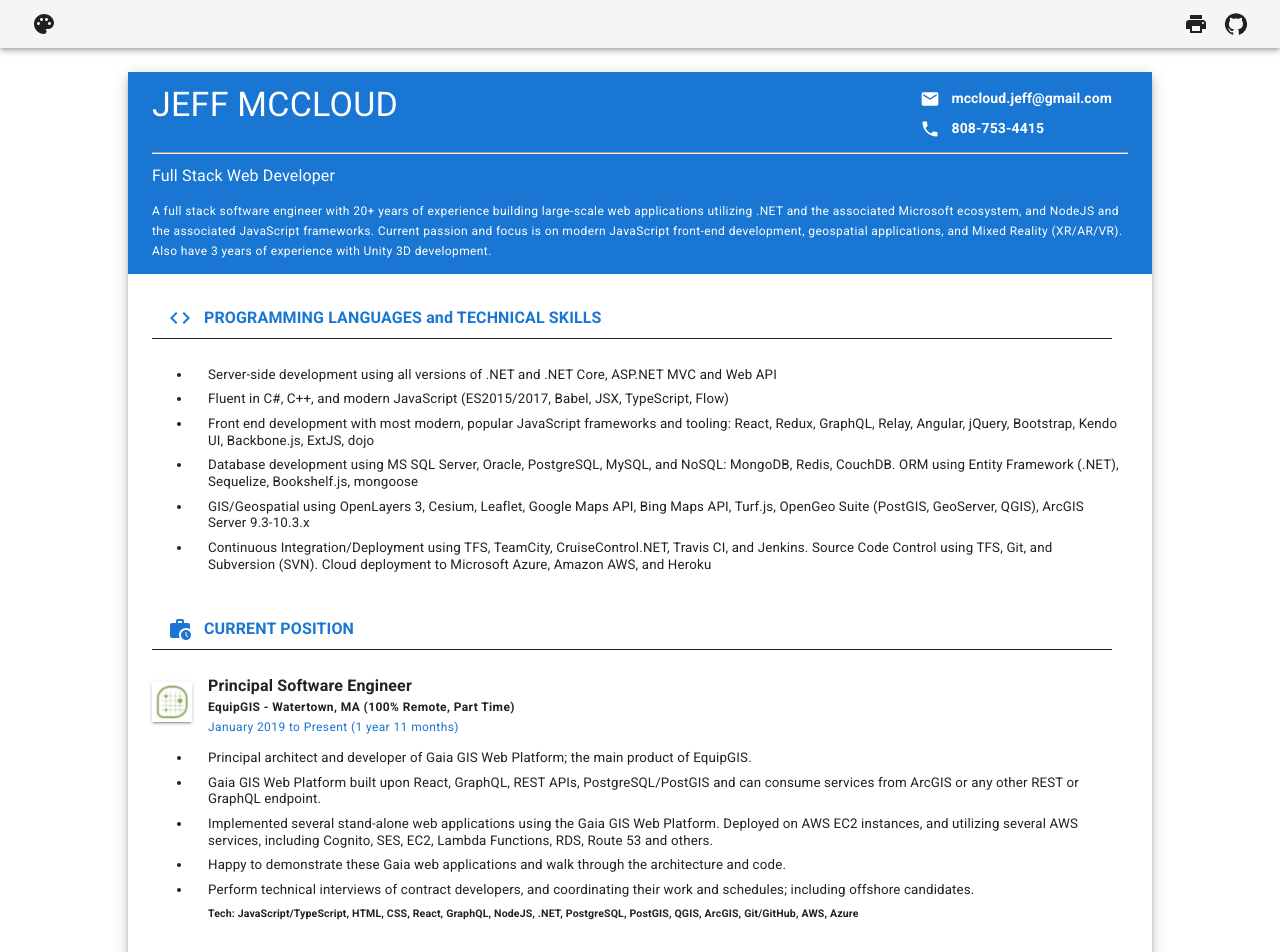
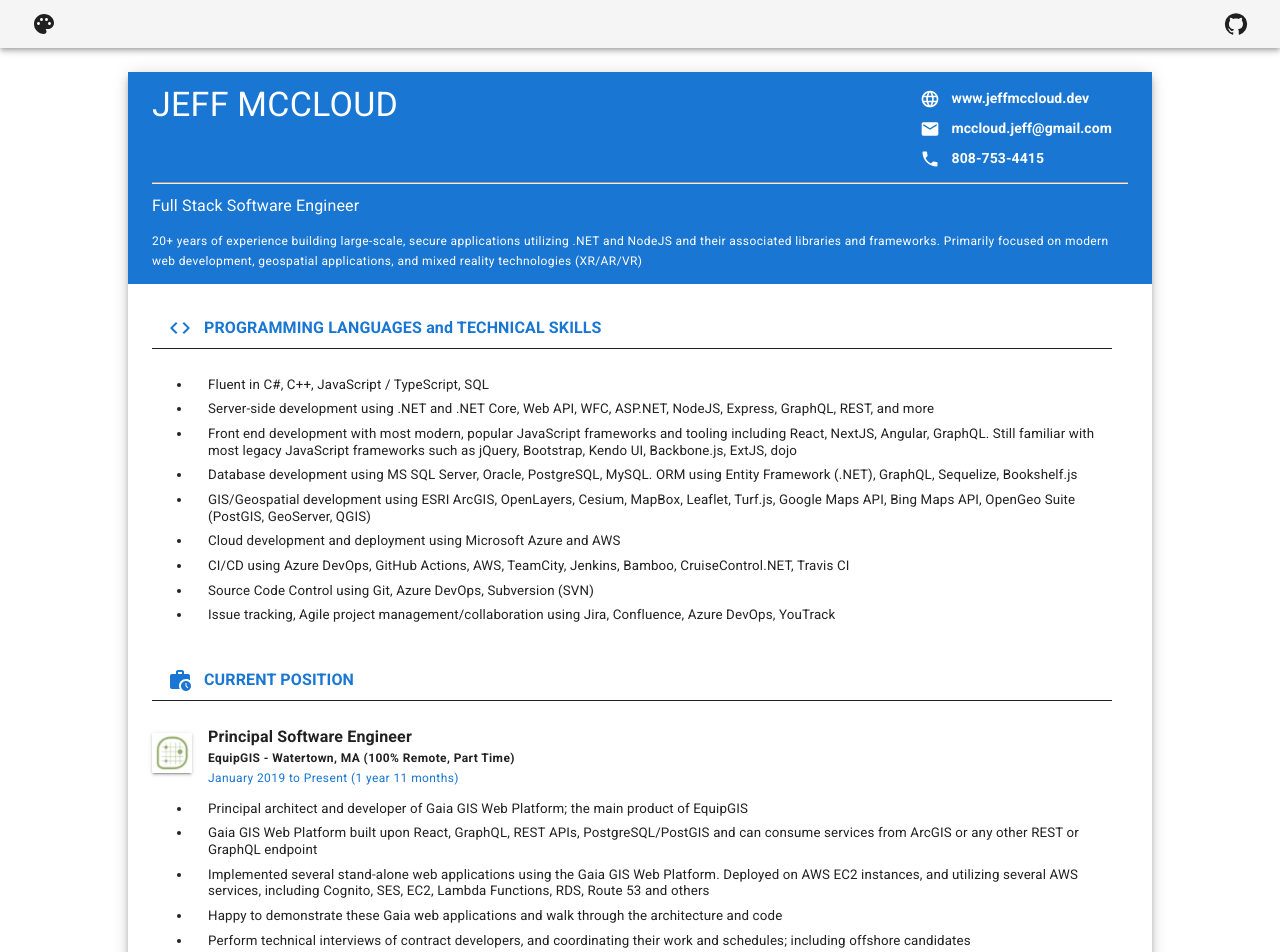
Before and after one commit to mccloud-jeff/react-resume-mui, a Next.js app: page / in a window 1280 px wide. Shown: the top 952 px of the page. Built offline with nearby package versions, Linux system fonts and the light colour scheme.

Commit message:
Updated resume JSON

```diff
--- a/components/Header/Header.tsx
+++ b/components/Header/Header.tsx
@@ -10,12 +10,14 @@
 } from "@mui/material";
 import EmailIcon from "@mui/icons-material/Email";
 import PhoneIcon from "@mui/icons-material/Phone";
+import LanguageIcon from "@mui/icons-material/Language";
 
 interface NameHeaderProps {
   name: string;
   title: string;
   email: string;
   phone: string;
+  website?: string;
   sticky?: boolean;
 }
 
@@ -30,6 +32,7 @@
   title,
   email,
   phone,
+  website,
   sticky,
 }) => (
   <AppBar
@@ -46,6 +49,18 @@
         {name}
       </Typography>
       <Box>
+        {website && (
+          <Link color="white" underline="hover" href={`${website}`} target="_blank">
+            <ListItem dense>
+              <ListItemIcon sx={{ minWidth: 32, color: "unset" }}>
+                <LanguageIcon fontSize="small" />
+              </ListItemIcon>
+              <Typography variant="subtitle2" fontWeight={700}>
+                {website.replace(/^.*:\/\//i, "").replace(/\/*$/, "")}
+              </Typography>
+            </ListItem>
+          </Link>
+        )}
         <Link color="white" underline="hover" href={`mailto:${email}`}>
           <ListItem dense>
             <ListItemIcon sx={{ minWidth: 32, color: "unset" }}>
--- a/components/ToolButtonBar/ToolButtonBar.tsx
+++ b/components/ToolButtonBar/ToolButtonBar.tsx
@@ -19,11 +19,11 @@
         <MuiToolbar variant="dense">
           <PaletteModeButton onModeChange={onPaletteModeChange} />
           <div style={{ flexGrow: 1 }} />
-          <ToolButton
+          {/* <ToolButton
             Icon={PrintIcon}
             tooltip="Print Resume"
-            onClick={() => window.print()}
-          />
+            onClick={() => self.print()}
+          /> */}
           <ToolButton
             Icon={GitHubIcon}
             tooltip="View Code on GitHub"
--- a/data/resume.json
+++ b/data/resume.json
@@ -1,18 +1,21 @@
 {
   "name": "Jeff McCloud",
-  "title": "Full Stack Web Developer",
-  "summary": "A full stack software engineer with 20+ years of experience building large-scale web applications utilizing .NET and the associated Microsoft ecosystem, and NodeJS and the associated JavaScript frameworks. Current passion and focus is on modern JavaScript front-end development, geospatial applications, and Mixed Reality (XR/AR/VR). Also have 3 years of experience with Unity 3D development.",
+  "title": "Full Stack Software Engineer",
+  "summary": "20+ years of experience building large-scale, secure applications utilizing .NET and NodeJS and their associated libraries and frameworks. Primarily focused on modern web development, geospatial applications, and mixed reality technologies (XR/AR/VR)",
   "email": "mccloud.jeff@gmail.com",
   "phone": "808-753-4415",
   "skills": [
-    "Server-side development using all versions of .NET and .NET Core, ASP.NET MVC and Web API",
-    "Fluent in C#, C++, and modern JavaScript (ES2015/2017, Babel, JSX, TypeScript, Flow)",
-    "Front end development with most modern, popular JavaScript frameworks and tooling: React, Redux, GraphQL, Relay, Angular, jQuery, Bootstrap, Kendo UI, Backbone.js, ExtJS, dojo",
-    "Database development using MS SQL Server, Oracle, PostgreSQL, MySQL, and NoSQL: MongoDB, Redis, CouchDB. ORM using Entity Framework (.NET), Sequelize, Bookshelf.js, mongoose",
-    "GIS/Geospatial using OpenLayers 3, Cesium, Leaflet, Google Maps API, Bing Maps API, Turf.js, OpenGeo Suite (PostGIS, GeoServer, QGIS), ArcGIS Server 9.3-10.3.x",
-    "Continuous Integration/Deployment using TFS, TeamCity, CruiseControl.NET, Travis CI, and Jenkins. Source Code Control using TFS, Git, and Subversion (SVN). Cloud deployment to Microsoft Azure, Amazon AWS, and Heroku"
+    "Fluent in C#, C++, JavaScript / TypeScript, SQL",
+    "Server-side development using .NET and .NET Core, Web API, WFC, ASP.NET, NodeJS, Express, GraphQL, REST, and more",
+    "Front end development with most modern, popular JavaScript frameworks and tooling including React, NextJS, Angular, GraphQL. Still familiar with most legacy JavaScript frameworks such as jQuery, Bootstrap, Kendo UI, Backbone.js, ExtJS, dojo",
+    "Database development using MS SQL Server, Oracle, PostgreSQL, MySQL. ORM using Entity Framework (.NET), GraphQL, Sequelize, Bookshelf.js",
+    "GIS/Geospatial development using ESRI ArcGIS, OpenLayers, Cesium, MapBox, Leaflet, Turf.js, Google Maps API, Bing Maps API, OpenGeo Suite (PostGIS, GeoServer, QGIS)",
+    "Cloud development and deployment using Microsoft Azure and AWS",
+    "CI/CD using Azure DevOps, GitHub Actions, AWS, TeamCity, Jenkins, Bamboo, CruiseControl.NET, Travis CI",
+    "Source Code Control using Git, Azure DevOps, Subversion (SVN)",
+    "Issue tracking, Agile project management/collaboration using Jira, Confluence, Azure DevOps, YouTrack"
   ],
-  "website": null,
+  "website": "https://www.jeffmccloud.dev/",
   "linkedIn": "https://www.linkedin.com/in/jeff-mccloud-89882512",
   "github": "https://github.com/mccloud-jeff/react-resume-mui",
   "currentPosition": {
@@ -20,11 +23,11 @@
     "name": "EquipGIS - Watertown, MA (100% Remote, Part Time)",
     "startDate": "1/1/2019",
     "details": [
-      "Principal architect and developer of Gaia GIS Web Platform; the main product of EquipGIS.",
-      "Gaia GIS Web Platform built upon React, GraphQL, REST APIs, PostgreSQL/PostGIS and can consume services from ArcGIS or any other REST or GraphQL endpoint.",
-      "Implemented several stand-alone web applications using the Gaia GIS Web Platform. Deployed on AWS EC2 instances, and utilizing several AWS services, including Cognito, SES, EC2, Lambda Functions, RDS, Route 53 and others.",
-      "Happy to demonstrate these Gaia web applications and walk through the architecture and code.",
-      "Perform technical interviews of contract developers, and coordinating their work and schedules; including offshore candidates."
+      "Principal architect and developer of Gaia GIS Web Platform; the main product of EquipGIS",
+      "Gaia GIS Web Platform built upon React, GraphQL, REST APIs, PostgreSQL/PostGIS and can consume services from ArcGIS or any other REST or GraphQL endpoint",
+      "Implemented several stand-alone web applications using the Gaia GIS Web Platform. Deployed on AWS EC2 instances, and utilizing several AWS services, including Cognito, SES, EC2, Lambda Functions, RDS, Route 53 and others",
+      "Happy to demonstrate these Gaia web applications and walk through the architecture and code",
+      "Perform technical interviews of contract developers, and coordinating their work and schedules; including offshore candidates"
     ],
     "summary": "Tech: JavaScript/TypeScript, HTML, CSS, React, GraphQL, NodeJS, .NET, PostgreSQL, PostGIS, QGIS, ArcGIS, Git/GitHub, AWS, Azure",
     "logo": "/logos/equipgis.jpg",
@@ -37,10 +40,10 @@
       "startDate": "5/1/2017",
       "endDate": "6/30/2021",
       "details": [
-        "Hired to modernize and convert more than fifty legacy Visual Basic 6.0/ActiveReports projects to the latest VB.NET and ActiveReports. Created a suite of unit and integration tests for each report, bringing a level of confidence to this 15-year-old code that was not previously possible.",
+        "Hired to modernize and convert more than fifty legacy Visual Basic 6.0/ActiveReports projects to the latest VB.NET and ActiveReports. Created a suite of unit and integration tests for each report, bringing a level of confidence to this 15-year-old code that was not previously possible",
         "Re-created two Microsoft Access database applications as modern React web applications with an Oracle back-end. Wrote unit and integration tests using Jest and react-testing-library",
-        "Created new and optimized existing Oracle queries, functions, and stored procedures.",
-        "Created Unix shell scripts, Autosys jobs, and Oracle procedures to support critical ETL processes."
+        "Created new and optimized existing Oracle queries, functions, and stored procedures",
+        "Created Unix shell scripts, Autosys jobs, and Oracle procedures to support critical ETL processes"
       ],
       "summary": "Tech: .NET, C#, VB.NET, MSTest, ActiveReports, React, Redux, GraphQL, Oracle, Autosys, Unix Shell Scripts, Perl, Eagle PACE, Jenkins, ANT, Jira, Git, SVN, CVS",
       "logo": "/logos/wam.jpg",
@@ -52,11 +55,11 @@
       "startDate": "8/1/2016",
       "endDate": "4/31/2017",
       "details": [
-        "Senior developer on two public-facing, high traffic ASP.NET-based websites for Hawaii’s largest health insurance provider.",
-        "Wrote production code and unit tests for all layers including the ASP.NET/jQuery user interface, Web API and WCF web services, Entity Framework based data layer, and SQL Server stored procedures.",
-        "Lead efforts to write missing Unit Tests and dramatically increase code coverage across all JavaScript and C# code and to drive team toward true Test-Driven Development (Red-Green-Refactor).",
-        "Wrote several web components, a boilerplate project, and a styleguide as part of an initiative to begin modernizing the front-ends to use a new ReactJS, Redux, and GraphQL stack.",
-        "Worked with testers to write automated end-to-end tests using Cucumber, SpecFlow, and Selenium."
+        "Senior developer on two public-facing, high traffic ASP.NET-based websites for Hawaii’s largest health insurance provider",
+        "Wrote production code and unit tests for all layers including the ASP.NET/jQuery user interface, Web API and WCF web services, Entity Framework based data layer, and SQL Server stored procedures",
+        "Lead efforts to write missing Unit Tests and dramatically increase code coverage across all JavaScript and C# code and to drive team toward true Test-Driven Development (Red-Green-Refactor)",
+        "Wrote several web components, a boilerplate project, and a styleguide as part of an initiative to begin modernizing the front-ends to use a new ReactJS, Redux, and GraphQL stack",
+        "Worked with testers to write automated end-to-end tests using Cucumber, SpecFlow, and Selenium"
       ],
       "summary": "Tech: .NET, C#, MVC, WCF, Web API, Entity Framework, Unity Framework, MSTest, Moq, Selenium, Coded UI, Bootstrap, AJAX, jQuery, Grunt, LESS, Apache Lucene, Team Foundation Server (TFS), SQL Server, SSRS, SSIS, Azure",
       "logo": "/logos/hmsa.jpg",
@@ -68,15 +71,15 @@
       "startDate": "11/1/2014",
       "endDate": "5/31/2016",
       "details": [
-        "Hired as the company’s first engineer to help build out their new development team using Lean/Agile/Scrum.",
-        "Developed early MVPs and prototypes that were crucial in securing $4 million in funding.",
+        "Hired as the company’s first engineer to help build out their new development team using Lean/Agile/Scrum",
+        "Developed early MVPs and prototypes that were crucial in securing $4 million in funding",
         "Helped architect and develop a suite of web-based GIS applications and real-time microservices",
-        "Developed several front-end user interfaces using Modern Javascript, React/Redux/GraphQL, jQuery, and Kendo UI.",
-        "Wrote back-end microservices using Node.js, Vert.x, ActiveMQ, Sequelize, MySQL, PostgreSQL, and PostGIS.",
-        "Used modern JavaScript tooling including ESLint, Webpack, Mocha, Chai, Jest, Enzyme.",
-        "Set up team's Continuous Deployment and Integration testing using Travis CI and Heroku, and later TeamCity and AWS.",
-        "Set up team's YouTrack bug tracking software for team.",
-        "Performed technical interviews, mentoring of junior developers, and onboarding of new hires."
+        "Developed several front-end user interfaces using Modern Javascript, React/Redux/GraphQL, jQuery, and Kendo UI",
+        "Wrote back-end microservices using Node.js, Vert.x, ActiveMQ, Sequelize, MySQL, PostgreSQL, and PostGIS",
+        "Used modern JavaScript tooling including ESLint, Webpack, Mocha, Chai, Jest, Enzyme",
+        "Set up team's Continuous Deployment and Integration testing using Travis CI and Heroku, and later TeamCity and AWS",
+        "Set up team's YouTrack bug tracking software for team",
+        "Performed technical interviews, mentoring of junior developers, and onboarding of new hires"
       ],
       "summary": "Tech: Node.js, Vert.x, JavaScript, ES6, TypeScript, C#, .NET, AngularJS, ReactJS, Redux, OpenLayers 3, Cesium, ArcGIS, PostgreSQL, PostGIS, Redis, MongoDB, Turf.js, GraphQL, Relay, Socket.IO, ActiveMQ, Material UI, Bootstrap, Kendo UI, jQuery, dojo, d3, Gulp, Babel, Webpack, Yeoman, SASS, LESS, YouTrack, TeamCity, GitHub, JIRA, Amazon Web Services",
       "logo": "/logos/corona.jpg",
@@ -89,13 +92,13 @@
       "startDate": "4/1/2013",
       "endDate": "11/31/2014",
       "details": [
-        "Served as tech lead simultaneously on two distributed Agile teams.",
-        "Created a reusable framework using ASP.NET, AngularJS, Kendo UI, and Bootstrap that allowed the company to stand up prototypes for potential clients very quickly.",
+        "Served as tech lead simultaneously on two distributed Agile teams",
+        "Created a reusable framework using ASP.NET, AngularJS, Kendo UI, and Bootstrap that allowed the company to stand up prototypes for potential clients very quickly",
         "Created several SPA web applications using that framework for the U.S. Navy (DoD), U.S. Department of Agriculture (USDA), and U.S. Department of Housing and Urban Development (HUD) (latter available publicly at https://resources.hud.gov/)",
-        "Leveraged my unique experience across several projects with the Federal government to provide creative solutions to technical problems posed by working within these often very rigid and secure environments.",
-        "Provided company-wide guidance on all aspects of Software Development, including Lean/Agile, Peer Code Review, Test Driven Development (TDD), Source Code Control, Release Management, Configuration Management, Continuous Deployment and Integration.",
-        "Played an integral role in the company’s successful effort to become CMMI certified.",
-        "Performed technical interviews, mentoring of junior developers, and onboarding of new hires."
+        "Leveraged my unique experience across several projects with the Federal government to provide creative solutions to technical problems posed by working within these often very rigid and secure environments",
+        "Provided company-wide guidance on all aspects of Software Development, including Lean/Agile, Peer Code Review, Test Driven Development (TDD), Source Code Control, Release Management, Configuration Management, Continuous Deployment and Integration",
+        "Played an integral role in the company’s successful effort to become CMMI certified",
+        "Performed technical interviews, mentoring of junior developers, and onboarding of new hires"
       ],
       "summary": "Tech: ArcGIS, Bootstrap, JavaScript, Kendo UI, jQuery, dojo, AngularJS, Node.js, Grunt, Gulp, Bower, C#, .NET, ASP.NET, MVC, Web API, LINQ, Entity Framework, SQL Server, Oracle, YouTrack, TeamCity, GitHub, Oracle, SQL Server, Github, Team Foundation Server, Amazon Web Services",
       "logo": "/logos/vsolvit.jpg",
@@ -121,7 +124,7 @@
       "startDate": "5/1/2004",
       "endDate": "2/31/2009",
       "details": [
-        "Worked as a contractor on major GIS project for the U.S. Navy from 2004 to 2009. Same project spanned multiple employers, both full time and part time. Originally brought on in 2004 as a contractor to act as a .NET expert and mentor to a small development team who were transitioning development from Borland Delphi to .NET. In this capacity, I developed several reusable components and web server controls in C# to help kick start and expedite their application development, as well as to serve as .NET training modules for new hires. Developed large suite of GIS web applications name RSIMS (Regional Shore Installation Management System) using ASP.NET and ArcGIS. Granted Secret level security clearance with DoD"
+        "Worked as a contractor on major GIS project for the U.S. Navy from 2004 to 2009. Same project spanned multiple employers, both full time and part time. Originally brought on in 2004 as a contractor to act as a .NET expert and mentor to a small development team who were transitioning development from Borland Delphi to .NET. In this capacity, I developed several reusable components and web server controls in C# to help kick start and expedite their application development, as well as to serve as .NET training modules for new hires. Developed large suite of GIS web applications name RSIMS (Regional Shore Installation Management System) using ASP.NET and ArcGIS. Granted Secret level security clearance with DoD."
       ],
       "summary": "Tech: .NET 2.0-3.5, ASP.NET, C#, SQL Server, Oracle, REST, SOAP, ArcGIS, JavaScript, HTML, CSS, Visual SourceSafe",
       "logo": "/logos/navfac.jpg",
@@ -159,14 +162,14 @@
       "name": "Microsoft Certified Professional Developer (MCPD)",
       "dateText": "2009-2014",
       "details": [
-        "Received MCPD certification in the Microsoft .NET Framework (Exams 70-536, 70-562, and 70-564 - Transcript available upon request)."
+        "Received MCPD certification in the Microsoft .NET Framework (Exams 70-536, 70-562, and 70-564 - Transcript available upon request)"
       ]
     },
     {
       "name": "Secret Clearance with U.S. DoD ",
       "dateText": "Multiple 2004-2014",
       "details": [
-        "Received Secret level clearance on multiple projects while working for the United States Navy. Eligible to re-obtain this clearance at any time."
+        "Received Secret level clearance on multiple projects while working for the United States Navy. Eligible to re-obtain this clearance at any time"
       ]
     }
   ]
--- a/pages/index.tsx
+++ b/pages/index.tsx
@@ -28,13 +28,14 @@
   summary,
   email,
   phone,
+  website,
   skills,
   currentPosition,
   priorPositions,
   education,
 } = resume;
 
-const headerInfo = { name, title, summary, email, phone };
+const headerInfo = { name, title, summary, email, phone, website };
 
 const Home: NextPage = () => {
   const systemMode: PaletteMode = useMediaQuery("(prefers-color-scheme: dark)")
```
